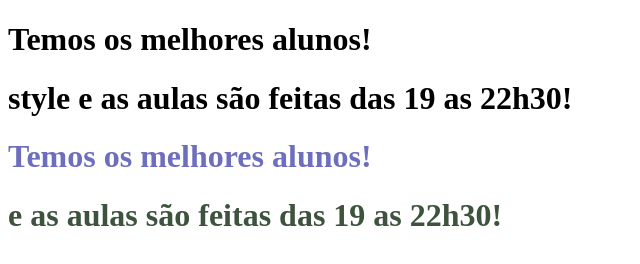
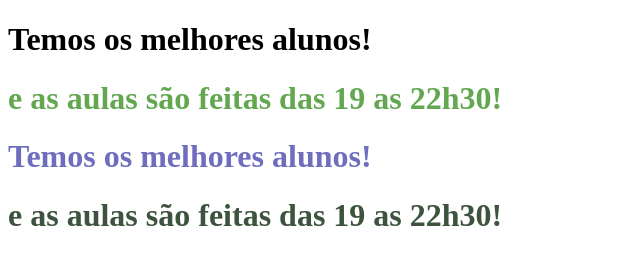
Before and after one commit to isaacSANTOS-create/isaacSANTOS-create, a plain HTML site: page index.html in a window 1280 px wide. Shown: the whole page, without its empty margins (0-640 px from the left). Drawn offline with Linux system fonts and the light colour scheme.

Commit message:
mais um h1 colorido

```diff
--- a/index.html
+++ b/index.html
@@ -7,7 +7,7 @@
 </head>
 <body>
     <h1>Temos os melhores alunos!</h1>
-    <h1>style e as aulas são feitas das 19 as 22h30!</h1>
+    <h1 style="color: rgb(99, 167, 81);"> e as aulas são feitas das 19 as 22h30!</h1>
     <h1 style="color: rgb(110, 110, 190);">Temos os melhores alunos!</h1>
     <h1 style="color: rgb(61, 83, 61);"> e as aulas são feitas das 19 as 22h30!</h1>
 </body>
```
Also changed, not shown: 2 other files.
